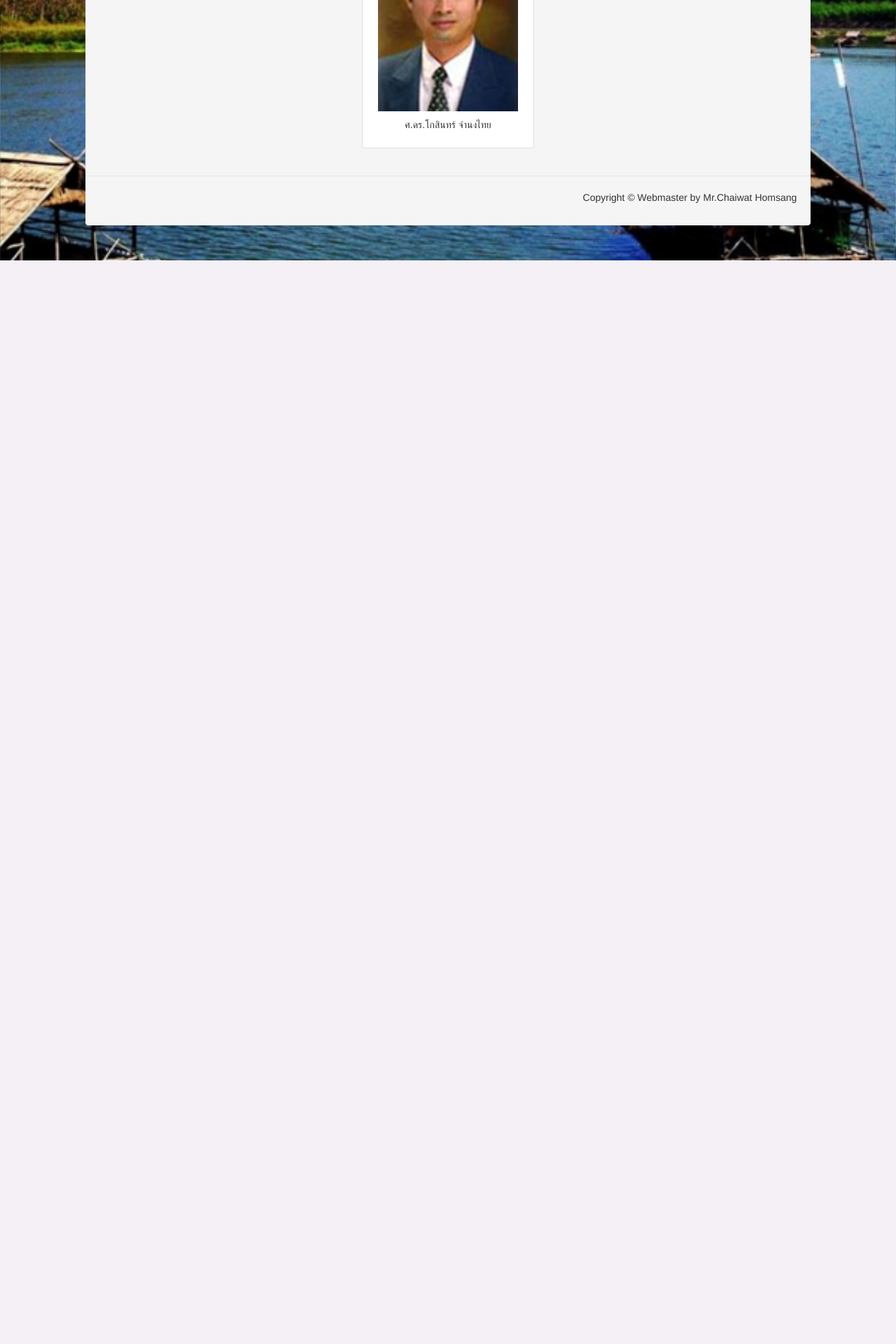
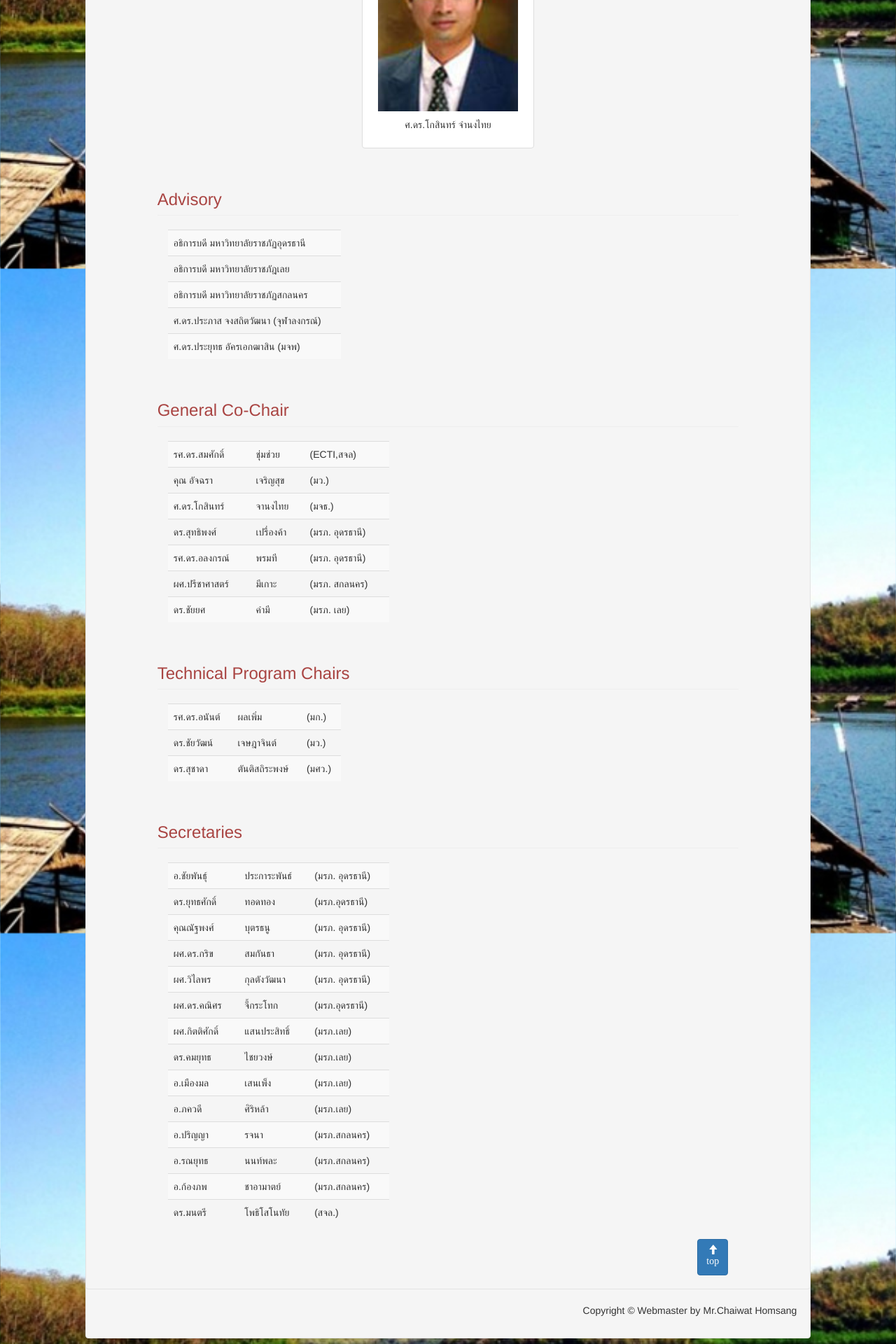
Before and after one commit to mynameistecs51/ecticard, a PHP site: page /committee.php in a window 1280 px wide. Shown: the part 1515-3435 px from the top of the page at 70% size. Before the commit the page ends 1887 px from the top, so only its background shows below. Run offline with PHP 8.4, Linux system fonts and the light colour scheme.

Commit message:
modified paper committee create download

```diff
--- a/committee.php
+++ b/committee.php
@@ -32,10 +32,10 @@
 		</tr>
 		<tr>
 			<td >
-			<div class="col-sm-6 col-md-4"></div>
+				<div class="col-sm-6 col-md-4"></div>
 				<div class="col-sm-6 col-md-4">
 					<div class="thumbnail">
-					<img src="assets/img/somsak.jpg" alt="..." style="width: 200px; height:270px; ">
+						<img src="assets/img/somsak.jpg" alt="..." style="width: 200px; height:270px; ">
 						<div class="caption text-center">
 							<p>รศ.ดร.สมศักดิ์ ชุมช่วย (สจล.)<br>นายกสมาคม ECTI </p>
 						</div>
@@ -49,13 +49,183 @@
 				<div class="col-sm-6 col-md-4"></div>
 				<div class="col-sm-6 col-md-4">
 					<div class="thumbnail">
-					<img src="assets/img/kosin.jpg" alt="..." style="width: 200px; height:270px; ">
+						<img src="assets/img/kosin.jpg" alt="..." style="width: 200px; height:270px; ">
 						<div class="caption text-center">
 							<p>ศ.ดร.โกสินทร์ จำนงไทย</p>
 						</div>
 					</div>
 				</div>
 			</td>
+		</td>
+	</tr>
+	<tr>
+		<td>
+			<h3 class="page-header text-danger">Advisory</h3>
+			<div class="col-sm-4">
+				<table  width="100%" class="table table-striped ">
+					<tr >
+						<td>อธิการบดี มหาวิทยาลัยราชภัฏอุดรธานี</td>
+					</tr>
+					<tr>
+						<td>อธิการบดี มหาวิทยาลัยราชภัฎเลย</td>
+					</tr>
+					<tr>
+						<td>อธิการบดี มหาวิทยาลัยราชภัฏสกลนคร</td>
+					</tr>
+					<tr colspan="3">
+						<td>ศ.ดร.ประภาส  จงสถิตวัฒนา (จุฬาลงกรณ์)</td>
+					</tr>
+					<tr>
+						<td>ศ.ดร.ประยุทธ  อัครเอกฒาสิน (มจพ)</td>
+					</tr>
+				</table>
+			</td>
+		</tr>
+		<tr>
+			<td >
+				<h3 class="page-header text-danger">General Co-Chair</h3>
+				<div class="col-sm-5">
+					<table width="100%" class="table table-striped ">
+						<tr >
+							<td>รศ.ดร.สมศักดิ์</td>
+							<td>ชุ่มช่วย</td>
+							<td>(ECTI,สจล)</td>
+						</tr>
+						<tr >
+							<td>คุณ อัจฉรา </td>
+							<td>เจริญสุข</td>
+							<td> (มว.)</td>
+						</tr>
+						<tr >
+							<td>ศ.ดร.โกสินทร์</td>
+							<td> จานงไทย</td>
+							<td> (มจธ.)</td>
+						</tr>
+						<tr >
+							<td>ดร.สุทธิพงศ์</td>
+							<td> เปรื่องค้า</td>
+							<td> (มรภ. อุดรธานี)</td>
+						</tr>
+						<tr >
+							<td>รศ.ดร.อลงกรณ์</td>
+							<td> พรมที </td>
+							<td>(มรภ. อุดรธานี)</td>
+						</tr>
+						<tr>
+							<td>ผศ.ปรีชาศาสตร์ </td>
+							<td> มีเกาะ </td>
+							<td>(มรภ. สกลนคร)</td>
+						</tr>
+						<tr>
+							<td>ดร.ชัยยศ </td>
+							<td>คำมี </td>
+							<td>(มรภ. เลย)</td>
+						</tr>
+					</table>
+				</div>
+			</td>
+		</tr>
+		<tr>
+			<td >
+				<h3 class="page-header text-danger">Technical Program Chairs</h3>
+				<div class="col-sm-4">
+					<table width="100%" class="table table-striped ">
+						<tr >
+							<td>รศ.ดร.อนันต์ </td>
+							<td>ผลเพิ่ม </td>
+							<td>(มก.)</td>
+						</tr>
+						<tr>
+							<td>ดร.ชัยวัฒน์ </td>
+							<td>เจษฎาจินต์ </td>
+							<td>(มว.)</td>
+						</tr>
+						<tr>
+							<td>ดร.สุชาดา</td>
+							<td> ตันติสถิระพงษ์</td>
+							<td> (มศว.)</td>
+						</tr>
+					</table>
+				</div>
+			</td>
+		</tr>
+		<tr>
+			<td>
+				<h3 class="page-header text-danger">Secretaries</h3>
+				<div class="col-sm-5">
+					<table width="100%" class="table table-striped ">
+						<tr >
+							<td>อ.ชัยพันธุ์ </td>
+							<td>ประการะพันธ์ </td>
+							<td>(มรภ. อุดรธานี)</td>
+						</tr>
+						<tr>
+							<td>ดร.ยุทธศักดิ์</td>
+							<td> ทอดทอง </td>
+							<td>(มรภ.อุดรธานี)	</td>
+						</tr>
+						<tr>
+							<td>คุณณัฐพงศ์ </td>
+							<td>บุตรธนู </td>
+							<td>(มรภ. อุดรธานี)</td>
+						</tr>
+						<tr>
+							<td>ผศ.ดร.กริข </td>
+							<td>สมกันธา </td>
+							<td>(มรภ. อุดรธานี)</td>
+						</tr>
+						<tr>
+							<td>ผศ.วิไลพร </td>
+							<td> กุลตังวัฒนา </td>
+							<td>(มรภ. อุดรธานี)</td>
+						</tr>
+						<tr>
+							<td>ผศ.ดร.คณิศร </td>
+							<td>จี้กระโทก </td>
+							<td>(มรภ.อุดรธานี)</td>
+						</tr>
+						<tr>
+							<td>ผศ.กิตติศักดิ์ </td>
+							<td>แสนประสิทธิ์</td>
+							<td> (มรภ.เลย)</td>
+						</tr>
+						<tr>
+							<td>ดร.คมยุทธ </td>
+							<td> ไชยวงษ์</td>
+							<td> (มรภ.เลย)</td>
+						</tr>
+						<tr>
+							<td>อ.เมืองมล </td>
+							<td>เสนเพ็ง</td>
+							<td> (มรภ.เลย)</td>
+						</tr>
+						<tr>
+							<td>อ.ภควดี </td>
+							<td>ศิริหล้า </td>
+							<td>(มรภ.เลย)</td>
+						</tr>
+						<tr>
+							<td>อ.ปริญญา</td>
+							<td> รจนา </td>
+							<td>(มรภ.สกลนคร)</td>
+						</tr>
+						<tr>
+							<td>อ.รณยุทธ </td>
+							<td>นนท์พละ</td>
+							<td> (มรภ.สกลนคร)</td>
+						</tr>
+						<tr>
+							<td>อ.ก้องภพ</td>
+							<td> ชาอามาตย์</td>
+							<td> (มรภ.สกลนคร)</td>
+						</tr>
+						<tr>
+							<td>ดร.มนตรี </td>
+							<td>โพธิโสโนทัย </td>
+							<td>(สจล.)</td>
+						</tr>
+					</table>
+				</div>
 			</td>
 		</tr>
 	</table>
--- a/downloadForm.php
+++ b/downloadForm.php
@@ -1,9 +1,9 @@
 <?php include 'header.php';?>
 <div class="row">
 
-	<p><h1>รูปแบบสำหรับส่งบทความวิจัย (Oral presentation)</h1></p>
-	<p><h1> รูปแบบสำหรับส่งสิ่งประดิษฐ์และนวัตกรรม (Poster presentation) </h1></p>
-	<p><h1>Download Template Poster</h1></p>
+	<p><h1><a href="download.php?filename=Template_research_oralpaper_ecticard2016.doc">รูปแบบสำหรับส่งบทความวิจัย (Oral presentation)</a></h1></p>
+	<p><h1><a href="download.php?filename=Template_research_posterpaper_ecticard2016.doc"> รูปแบบสำหรับส่งสิ่งประดิษฐ์และนวัตกรรม (Poster presentation)</a> </h1></p>
+	<p><h1><a href="download.php?filename=ECTI2016Template.potx"> Download Template Poster</a></h1></p>
 
 </div>
 <?php include 'footer.php';?>
--- a/footer.php
+++ b/footer.php
@@ -1,3 +1,10 @@
+	<div class="row">
+		<div class="col-sm-12 pull-right " align="right">
+			<button class="back-to-top btn btn-primary" title="Top">
+				<span class=" glyphicon glyphicon-arrow-up"><p>top</p></span>
+			</button>
+	</div>
+	</div>
 </div>
 
 <!-- /.col-lg-12 -->
@@ -14,7 +21,10 @@
 </div>
 <script type="text/javascript">
 	$(function(){
-                        $('.dropdown-toggle').dropdownHover({delay:0});
+		$('.dropdown-toggle').dropdownHover({delay:0});	//menuhover
+		$('.back-to-top').click(function(){	//buttom back to top page
+			$('html,body').animate({scrollTop:0},'slow');return false;
+		});
 	});
 </script>
 </body>
--- a/header.php
+++ b/header.php
@@ -31,6 +31,7 @@
         <script src="https://oss.maxcdn.com/libs/html5shiv/3.7.0/html5shiv.js"></script>
         <script src="https://oss.maxcdn.com/libs/respond.js/1.4.2/respond.min.js"></script>
         <![endif]-->
+
         <style type="text/css">
          body {
           background: url('assets/img/img.jpg');
@@ -40,6 +41,18 @@
           background-attachment: fixed;
           width: 100%;
           height: 100%;
+        }
+      </style>
+      <style>
+        .back-to-top .affix-top {
+          position: absolute; /* allows it to "slide" up into view */
+          bottom: -82px;
+          right: 10px;
+        }
+        .back-to-top .affix {
+          position: fixed; /* keeps it on the bottom once in view */
+          bottom: 18px;
+          right: 10px;
         }
       </style>
     </head>
--- a/index.php
+++ b/index.php
@@ -1,5 +1,5 @@
 <?php include 'header.php';?>
 	<div class="row ">
-		<img src="assets/img/paper.jpg" alt="" class="col-sm-12" style="width:100%">
+		<img src="assets/img/paper.png" alt="" class="col-sm-12" style="width:100%">
 	</div>
 <?php include 'footer.php';?>
```
Also changed, not shown: download.php (added, +12 -0 lines), assets/img/paper.jpg (deleted), assets/img/paper.png (added). Lines whose indentation alone changed are shown as unchanged.
